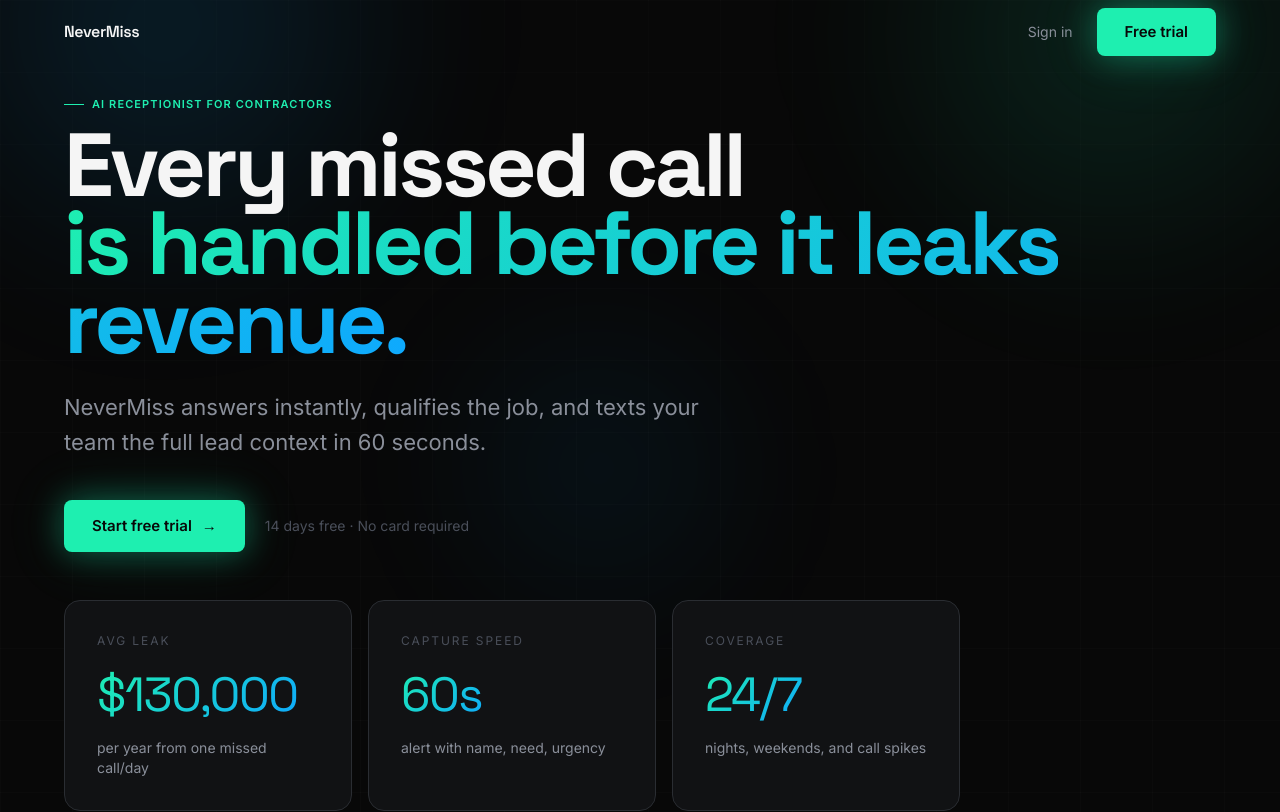
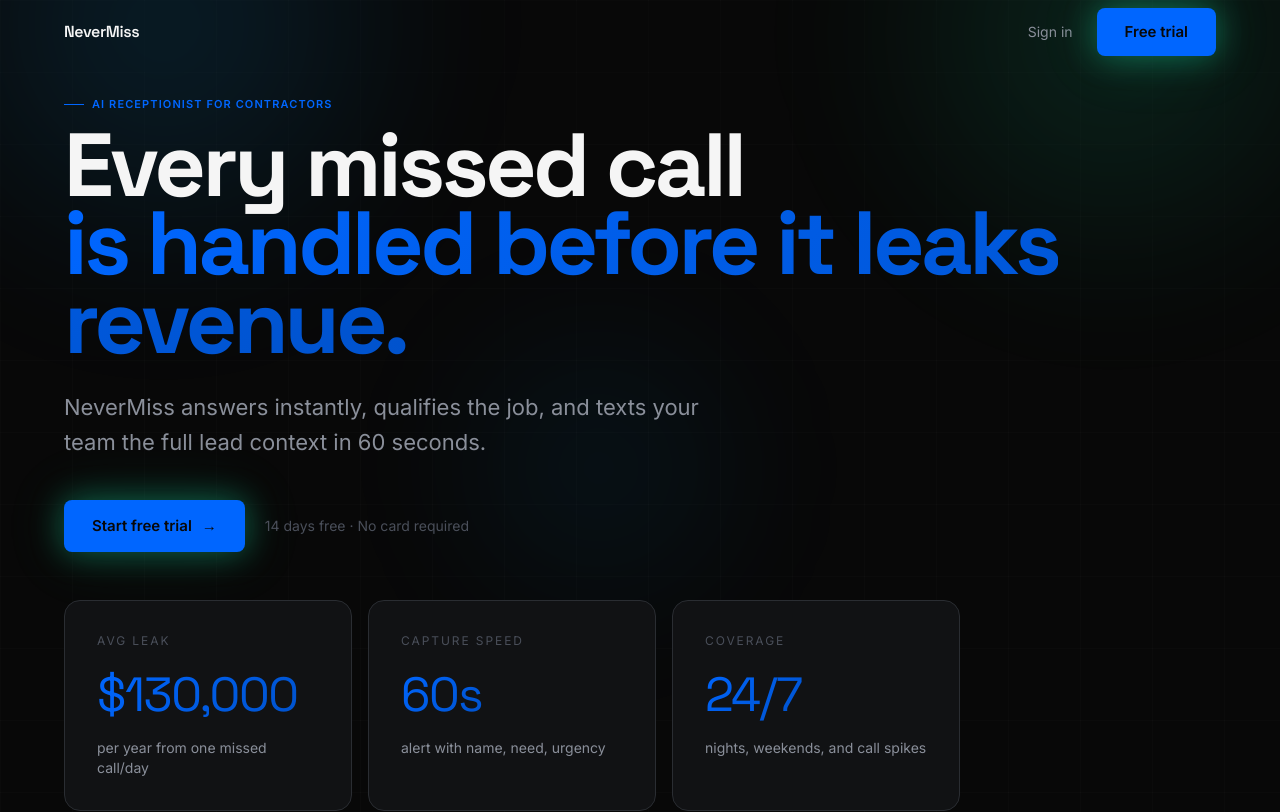
Before and after one commit to SteveMichael001/nevermiss, a Next.js app in the folder apps/web/: page / in a window 1280 px wide. Shown: the top 812 px of the page. Built offline with nearby package versions, Linux system fonts and the light colour scheme.

Commit message:
fix: swap teal accent to Happy Robot electric blue (#0066FF)

```diff
--- a/apps/web/app/globals.css
+++ b/apps/web/app/globals.css
@@ -18,11 +18,11 @@
   --color-border-strong: #3a3f48;
 
   /* === COLORS: Accent === */
-  --color-accent:        #1EEFB0;
-  --color-accent-dim:    #15B882;
-  --color-accent-glow:   rgba(30, 239, 176, 0.15);
-  --color-accent-blue:   #0EA8FF;
-  --color-accent-gradient: linear-gradient(135deg, #1EEFB0 0%, #0EA8FF 100%);
+  --color-accent:        #0066FF;
+  --color-accent-dim:    #0052CC;
+  --color-accent-glow:   rgba(0, 102, 255, 0.15);
+  --color-accent-blue:   #0066FF;
+  --color-accent-gradient: linear-gradient(135deg, #0066FF 0%, #0052CC 100%);
 
   /* === COLORS: Text === */
   --color-text-primary:  #F5F5F5;
@@ -31,7 +31,7 @@
   --color-text-inverted: #080808;
 
   /* === COLORS: Status === */
-  --color-success:       #1EEFB0;
+  --color-success:       #0066FF;
   --color-error:         #FF4B4B;
   --color-warning:       #F5A623;
 
@@ -89,8 +89,8 @@
   /* === SHADOWS / GLOW === */
   --shadow-card:       0 1px 3px rgba(0,0,0,0.5), 0 0 0 1px rgba(255,255,255,0.05);
   --shadow-card-hover: 0 8px 32px rgba(0,0,0,0.6), 0 0 0 1px rgba(255,255,255,0.08);
-  --glow-accent:       0 0 24px rgba(30, 239, 176, 0.25), 0 0 48px rgba(30, 239, 176, 0.1);
-  --glow-accent-hover: 0 0 40px rgba(30, 239, 176, 0.4), 0 0 80px rgba(30, 239, 176, 0.15);
+  --glow-accent:       0 0 24px rgba(0, 102, 255, 0.25), 0 0 48px rgba(0, 102, 255, 0.1);
+  --glow-accent-hover: 0 0 40px rgba(0, 102, 255, 0.4), 0 0 80px rgba(0, 102, 255, 0.15);
   --glow-hero:         radial-gradient(ellipse 800px 600px at 50% 0%, rgba(30,239,176,0.05) 0%, transparent 70%);
 
   /* === MOTION === */
@@ -117,7 +117,7 @@
   --secondary-foreground: 0 0% 96%;
   --muted: 0 0% 10%;
   --muted-foreground: 0 0% 54%;
-  --accent: 160 82% 53%;
+  --accent: 220 100% 50%;
   --accent-foreground: 0 0% 3%;
   --destructive: 0 84.2% 60.2%;
   --destructive-foreground: 0 0% 98%;
```
